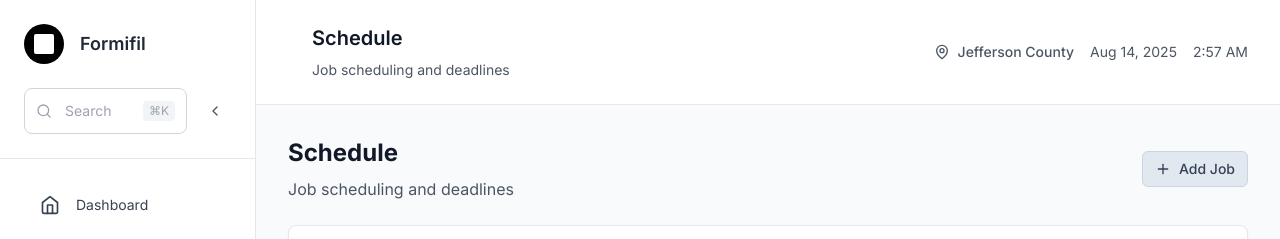
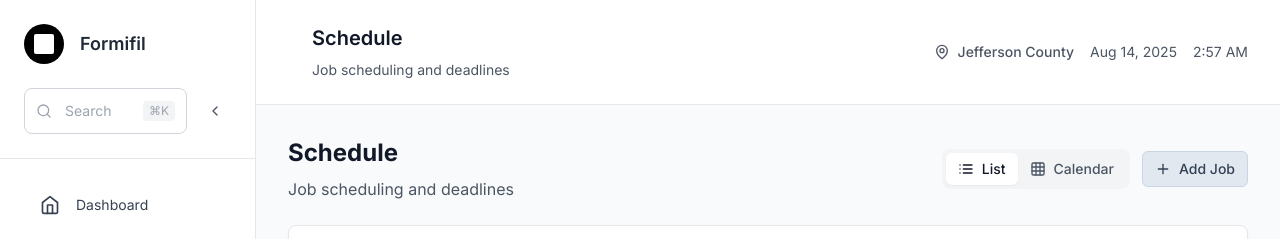
Before and after one commit to roefyi/pasifill, a Next.js app: page / in a window 1280 px wide. Both pictures are taken after a click on the button "Schedule". Shown: the top 239 px of the page. Built offline with nearby package versions, Linux system fonts and the light colour scheme.

Commit message:
feat: Add list/calendar view toggle to schedule page with interactive calendar grid

```diff
--- a/app/dashboard.tsx
+++ b/app/dashboard.tsx
@@ -43,7 +43,9 @@ import {
   Save,
   Printer,
   X,
-  Info
+  Info,
+  List,
+  Grid3X3
 } from "lucide-react"
 import { DatePicker } from "@/components/ui/date-picker"
 import {
@@ -725,6 +727,9 @@ const DashboardPage = () => {
 
   const unreadCount = notifications.filter(n => !n.read).length
 
+  // Schedule View State
+  const [scheduleView, setScheduleView] = useState<'list' | 'calendar'>('list')
+
   const handleFindCustomer = () => {
     // Navigate to customer search
     console.log("Find customer")
@@ -2857,6 +2862,36 @@ const DashboardPage = () => {
                   <p className="text-gray-600 mt-2">Job scheduling and deadlines</p>
                 </div>
               )}
+              <div className="flex items-center space-x-3">
+                {/* View Toggle */}
+                <div className="flex items-center bg-gray-100 rounded-lg p-1">
+                  <Button
+                    variant={scheduleView === 'list' ? 'default' : 'ghost'}
+                    size="sm"
+                    onClick={() => setScheduleView('list')}
+                    className={`h-8 px-3 text-sm ${
+                      scheduleView === 'list'
+                        ? 'bg-white text-gray-900 shadow-sm'
+                        : 'text-gray-600 hover:text-gray-900'
+                    }`}
+                  >
+                    <List className="w-4 h-4 mr-2" />
+                    List
+                  </Button>
+                  <Button
+                    variant={scheduleView === 'calendar' ? 'default' : 'ghost'}
+                    size="sm"
+                    onClick={() => setScheduleView('calendar')}
+                    className={`h-8 px-3 text-sm ${
+                      scheduleView === 'calendar'
+                        ? 'bg-white text-gray-900 shadow-sm'
+                        : 'text-gray-600 hover:text-gray-900'
+                    }`}
+                  >
+                    <Grid3X3 className="w-4 h-4 mr-2" />
+                    Calendar
+                  </Button>
+                </div>
                 <Button
                   variant="outline"
                   size="sm"
@@ -2866,8 +2901,12 @@ const DashboardPage = () => {
                   Add Job
                 </Button>
               </div>
-
-            {/* Today's Schedule */}
+            </div>
+
+            {/* Schedule Content */}
+            {scheduleView === 'list' ? (
+              <>
+                {/* Today's Schedule - List View */}
                 <Card className="bg-white border-gray-200">
                   <CardHeader className="px-8 pt-8 pb-6">
                     <CardTitle className="text-gray-900">Today's Schedule</CardTitle>
@@ -2875,7 +2914,7 @@ const DashboardPage = () => {
                   <CardContent className="px-8 pb-8">
                     <div className="space-y-4">
                       {mockData.todayJobs.map((job) => (
-                    <div key={job.id} className="flex items-center justify-between p-4 border border-gray-200 rounded-lg">
+                        <div key={job.id} className="flex items-center justify-between p-4 border border-gray-200 rounded-lg hover:bg-gray-50 transition-colors">
                           <div className="flex items-center space-x-4">
                             <div className="w-10 h-10 bg-blue-100 rounded-full flex items-center justify-center">
                               <Calendar className="w-5 h-5 text-blue-600" />
@@ -2899,7 +2938,7 @@ const DashboardPage = () => {
                   </CardContent>
                 </Card>
 
-            {/* Upcoming Deadlines */}
+                {/* Upcoming Deadlines - List View */}
                 <Card className="bg-white border-gray-200">
                   <CardHeader className="px-8 pt-8 pb-6">
                     <CardTitle className="text-gray-900">Upcoming Deadlines</CardTitle>
@@ -2907,7 +2946,7 @@ const DashboardPage = () => {
                   <CardContent className="px-8 pb-8">
                     <div className="space-y-4">
                       {mockData.upcomingDeadlines.map((deadline) => (
-                    <div key={deadline.type} className="flex items-center justify-between p-4 border border-gray-200 rounded-lg">
+                        <div key={deadline.type} className="flex items-center justify-between p-4 border border-gray-200 rounded-lg hover:bg-gray-50 transition-colors">
                           <div className="flex items-center space-x-3">
                             <div className="w-8 h-8 bg-amber-100 rounded-full flex items-center justify-center">
                               <AlertCircle className="w-4 h-4 text-amber-600" />
@@ -2925,6 +2964,76 @@ const DashboardPage = () => {
                     </div>
                   </CardContent>
                 </Card>
+              </>
+            ) : (
+              <>
+                {/* Calendar View */}
+                <Card className="bg-white border-gray-200">
+                  <CardHeader className="px-8 pt-8 pb-6">
+                    <CardTitle className="text-gray-900">Calendar View</CardTitle>
+                    <CardDescription className="text-gray-600">View your schedule in a calendar format</CardDescription>
+                  </CardHeader>
+                  <CardContent className="px-8 pb-8">
+                    {/* Calendar Grid */}
+                    <div className="space-y-6">
+                      {/* Calendar Header */}
+                      <div className="grid grid-cols-7 gap-1 text-center">
+                        {['Sun', 'Mon', 'Tue', 'Wed', 'Thu', 'Fri', 'Sat'].map((day) => (
+                          <div key={day} className="py-2 text-sm font-medium text-gray-500">
+                            {day}
+                          </div>
+                        ))}
+                      </div>
+
+                      {/* Calendar Days */}
+                      <div className="grid grid-cols-7 gap-1">
+                        {/* Generate calendar days - this is a simplified version */}
+                        {Array.from({ length: 35 }, (_, i) => {
+                          const day = i + 1
+                          const hasJob = mockData.todayJobs.some(job => job.id === `JOB-${day.toString().padStart(3, '0')}`)
+                          const hasDeadline = mockData.upcomingDeadlines.some(deadline => deadline.daysLeft === day)
+
+                          return (
+                            <div
+                              key={i}
+                              className={`min-h-[80px] p-2 border border-gray-200 rounded-lg ${
+                                day <= 31 ? 'bg-white' : 'bg-gray-50'
+                              } ${day <= 31 ? 'hover:bg-gray-50' : ''} transition-colors`}
+                            >
+                              {day <= 31 && (
+                                <>
+                                  <div className="text-sm font-medium text-gray-900 mb-1">{day}</div>
+                                  {hasJob && (
+                                    <div className="w-2 h-2 bg-blue-500 rounded-full mb-1"></div>
+                                  )}
+                                  {hasDeadline && (
+                                    <div className="w-2 h-2 bg-amber-500 rounded-full"></div>
+                                  )}
+                                </>
+                              )}
+                            </div>
+                          )
+                        })}
+                      </div>
+                    </div>
+
+                    {/* Calendar Legend */}
+                    <div className="mt-6 pt-4 border-t border-gray-200">
+                      <div className="flex items-center space-x-6 text-sm">
+                        <div className="flex items-center space-x-2">
+                          <div className="w-3 h-3 bg-blue-500 rounded-full"></div>
+                          <span className="text-gray-600">Jobs</span>
+                        </div>
+                        <div className="flex items-center space-x-2">
+                          <div className="w-3 h-3 bg-amber-500 rounded-full"></div>
+                          <span className="text-gray-600">Deadlines</span>
+                        </div>
+                      </div>
+                    </div>
+                  </CardContent>
+                </Card>
+              </>
+            )}
           </div>
         )
       case 'profile':
```
Lines whose indentation alone changed are shown as unchanged.
